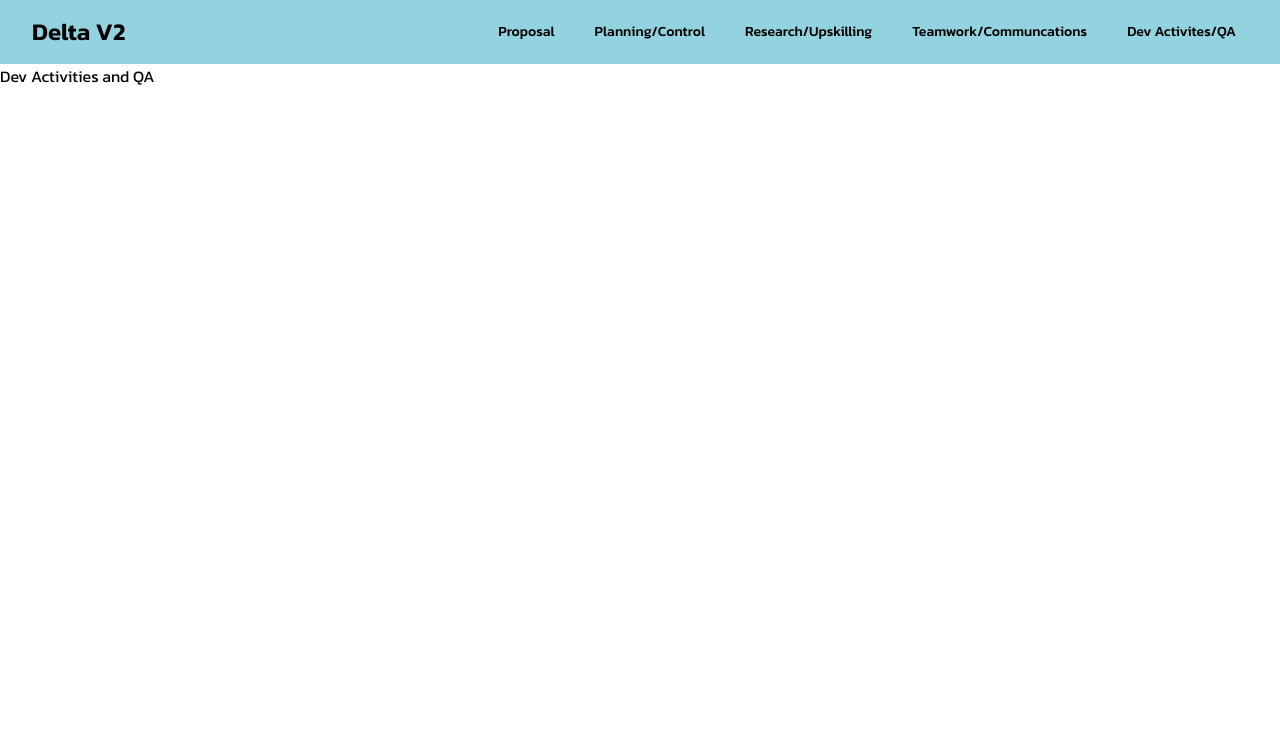
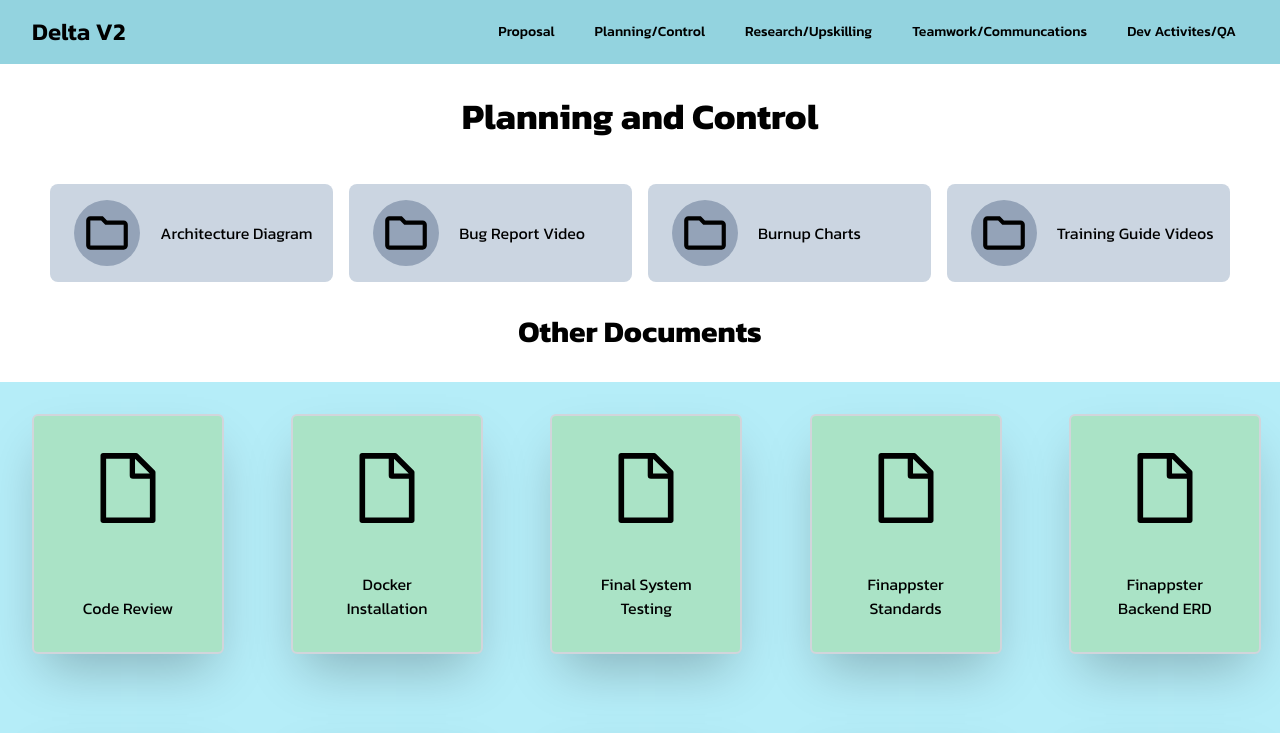
Before and after one commit to Finappster-Delta-V2/finappster-delta-v2-portfolio, a React (Vite) app: page /dev in a window 1280 px wide. Shown: the top 733 px of the page. Built offline with nearby package versions, Linux system fonts and the light colour scheme.

Commit message:
Create DevActivityQA
following design weird scroll
and -1 doc "Bug report"

```diff
--- a/src/pages/DevActivityQA.jsx
+++ b/src/pages/DevActivityQA.jsx
@@ -1,3 +1,104 @@
-export const DevActivityQA = ({}) => {
-  return <div>Dev Activities and QA</div>;
+import { MdOutlineFolder } from "react-icons/md";
+import { DocumentCard } from "../components/DocumentCard";
+
+const IconBadge = ({ title, url }) => {
+  return (
+    <div className="flex items-center justify-start gap-3 rounded-lg bg-slate-300 px-4 py-2">
+      <a
+        href={url}
+        target="_blank"
+        className="m-2 rounded-full bg-slate-400 p-2 transition-transform duration-200 ease-in-out hover:scale-110"
+      >
+        <MdOutlineFolder size={50} />
+      </a>
+
+      <h2 className="text-md">{title}</h2>
+    </div>
+  );
 };
+
+const folders = [
+  {
+    title: "Architecture Diagram",
+    url: "https://autuni-my.sharepoint.com/:f:/r/personal/ykx5915_autuni_ac_nz/Documents/COMP702/Finappster-Delta-V2/Project%20Portfolio/Development%20Activities%20and%20Quality%20Assurance/Architecture%20diagram?csf=1&web=1&e=IkfSCq",
+  },
+  {
+    title: "Bug Report Video",
+    url: "https://autuni-my.sharepoint.com/:f:/r/personal/ykx5915_autuni_ac_nz/Documents/COMP702/Finappster-Delta-V2/Project%20Portfolio/Development%20Activities%20and%20Quality%20Assurance/Architecture%20diagram?csf=1&web=1&e=IkfSCq",
+  },
+  {
+    title: "Burnup Charts",
+    url: "https://autuni-my.sharepoint.com/:f:/r/personal/ykx5915_autuni_ac_nz/Documents/COMP702/Finappster-Delta-V2/Project%20Portfolio/Development%20Activities%20and%20Quality%20Assurance/Burnup%20charts?csf=1&web=1&e=enzMNe",
+  },
+  {
+    title: "Training Guide Videos",
+    url: "https://autuni-my.sharepoint.com/:f:/r/personal/ykx5915_autuni_ac_nz/Documents/COMP702/Finappster-Delta-V2/Project%20Portfolio/Development%20Activities%20and%20Quality%20Assurance/Training%20Guide%20Videos?csf=1&web=1&e=LI7Nsh",
+  },
+];
+
+const otherQADocuments = [
+  {
+    title: "Code Review",
+    url: "https://autuni-my.sharepoint.com/:w:/r/personal/ykx5915_autuni_ac_nz/Documents/COMP702/Finappster-Delta-V2/Project%20Portfolio/Development%20Activities%20and%20Quality%20Assurance/Code%20Review.docx?d=we866e124f7274d6eb9609e73243c3b06&csf=1&web=1&e=T94eFA",
+  },
+  {
+    title: "Docker Installation",
+    url: "https://autuni-my.sharepoint.com/:w:/r/personal/ykx5915_autuni_ac_nz/Documents/COMP702/Finappster-Delta-V2/Project%20Portfolio/Development%20Activities%20and%20Quality%20Assurance/Docker%20Installation.docx?d=wc6bd8a4ceb2c4791bdac7a95de09a4d6&csf=1&web=1&e=pKREgk",
+  },
+  {
+    title: "Final System Testing",
+    url: "https://autuni-my.sharepoint.com/:w:/r/personal/ykx5915_autuni_ac_nz/Documents/COMP702/Finappster-Delta-V2/Project%20Portfolio/Development%20Activities%20and%20Quality%20Assurance/Final%20System%20Testing.docx?d=w358d95dfe075476fa27602638a4fe6f6&csf=1&web=1&e=zBG0Oq",
+  },
+  {
+    title: "Finappster Standards",
+    url: "https://autuni-my.sharepoint.com/:w:/r/personal/ykx5915_autuni_ac_nz/Documents/COMP702/Finappster-Delta-V2/Project%20Portfolio/Development%20Activities%20and%20Quality%20Assurance/Finappster%20Standards.docx?d=wc408bcb5e8c840819bbd1f12d9db74aa&csf=1&web=1&e=7bESsU",
+  },
+  {
+    title: "Finappster Backend ERD",
+    url: "https://autuni-my.sharepoint.com/:i:/r/personal/ykx5915_autuni_ac_nz/Documents/COMP702/Finappster-Delta-V2/Project%20Portfolio/Development%20Activities%20and%20Quality%20Assurance/finappster_backend%20ERD.png?csf=1&web=1&e=CJJ2JO",
+  },
+  {
+    title: "Finappster DEvelopment Pipeline",
+    url: "https://autuni-my.sharepoint.com/:i:/r/personal/ykx5915_autuni_ac_nz/Documents/COMP702/Finappster-Delta-V2/Project%20Portfolio/Development%20Activities%20and%20Quality%20Assurance/finappster_backend%20ERD.png?csf=1&web=1&e=CJJ2JO",
+  },
+  {
+    title: "Peer Mob Programming",
+    url: "https://autuni-my.sharepoint.com/:w:/r/personal/ykx5915_autuni_ac_nz/Documents/COMP702/Finappster-Delta-V2/Project%20Portfolio/Development%20Activities%20and%20Quality%20Assurance/Peer%20Mob%20Programming.docx?d=wce8613f90f87442f80f675f371267117&csf=1&web=1&e=hqIodC",
+  },
+  {
+    title: "Product Backlog",
+    url: "https://autuni-my.sharepoint.com/:w:/r/personal/ykx5915_autuni_ac_nz/Documents/COMP702/Finappster-Delta-V2/Project%20Portfolio/Development%20Activities%20and%20Quality%20Assurance/Product%20backlog(trello%20board%20documentation).docx?d=w6e7b0a5da4d04f8aa5e7d98356bc17a2&csf=1&web=1&e=meJivK",
+  },
+  {
+    title: "User Manual",
+    url: "https://autuni-my.sharepoint.com/:w:/r/personal/ykx5915_autuni_ac_nz/Documents/COMP702/Finappster-Delta-V2/Project%20Portfolio/Development%20Activities%20and%20Quality%20Assurance/User%20Manual.docx?d=w08e1f90da7f94d0d9a52c2bdd8716a32&csf=1&web=1&e=yE7q4m",
+  },
+  {
+    title: "XLS Backend ERD Diagram",
+    url: "https://autuni-my.sharepoint.com/:i:/r/personal/ykx5915_autuni_ac_nz/Documents/COMP702/Finappster-Delta-V2/Project%20Portfolio/Development%20Activities%20and%20Quality%20Assurance/XLS%20backend%20ERD%20diagram.png?csf=1&web=1&e=NoFTuB",
+  },
+];
+
+export const DevActivityQA = () => {
+  return (
+    <div className="flex h-screen flex-col items-center ">
+      <h1 className="my-8 mb-12 text-4xl font-bold">Planning and Control</h1>
+      {/* Folders */}
+      <div className="grid grid-cols-4 gap-4">
+        {folders.map((folder) => (
+          <IconBadge key={folder} title={folder.title} url={folder.url} />
+        ))}
+      </div>
+      {/* Documents */}
+      <h3 className="my-8 text-center text-3xl font-bold">Other Documents</h3>
+      <div className="grid grid-cols-5 gap-20 bg-primary-500 p-8">
+        {otherQADocuments.map((otherQADocuments) => (
+          <DocumentCard
+            title={otherQADocuments.title}
+            url={otherQADocuments.url}
+          />
+        ))}
+      </div>
+    </div>
+  );
+};
```
